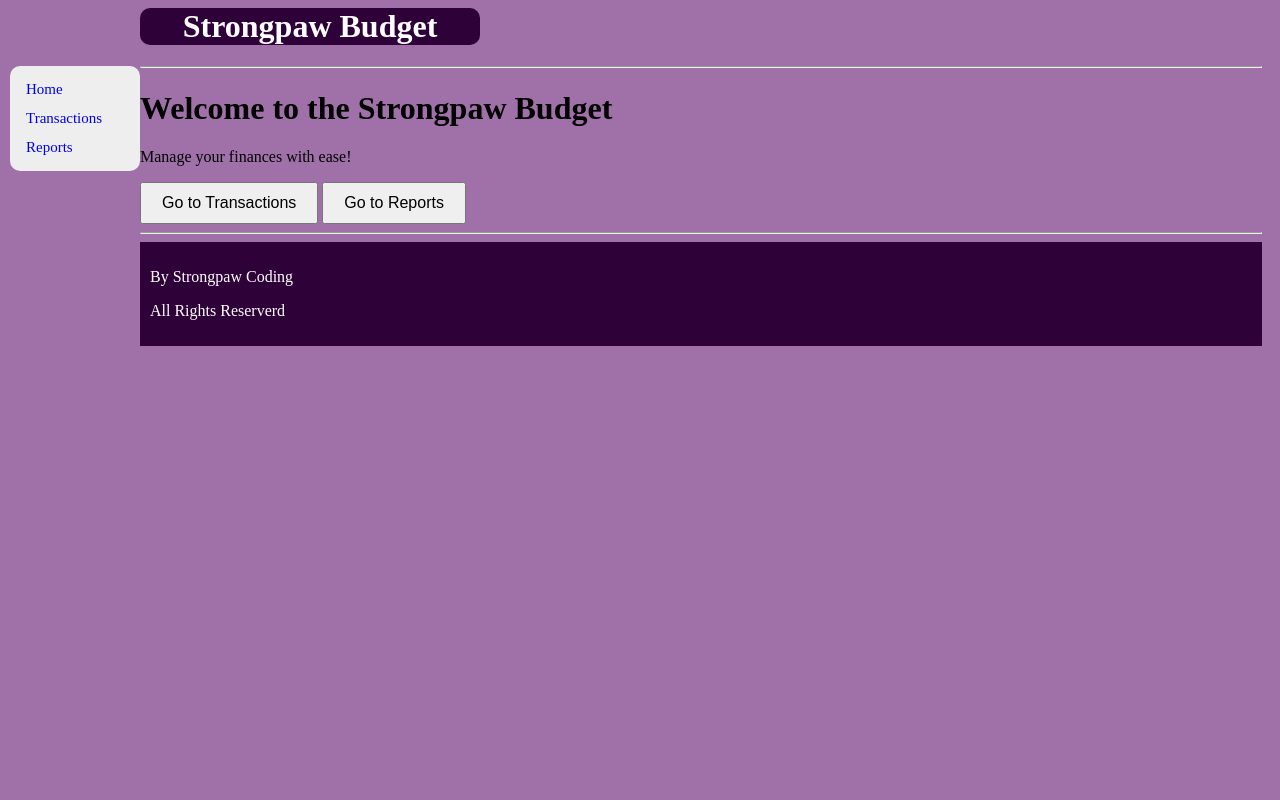
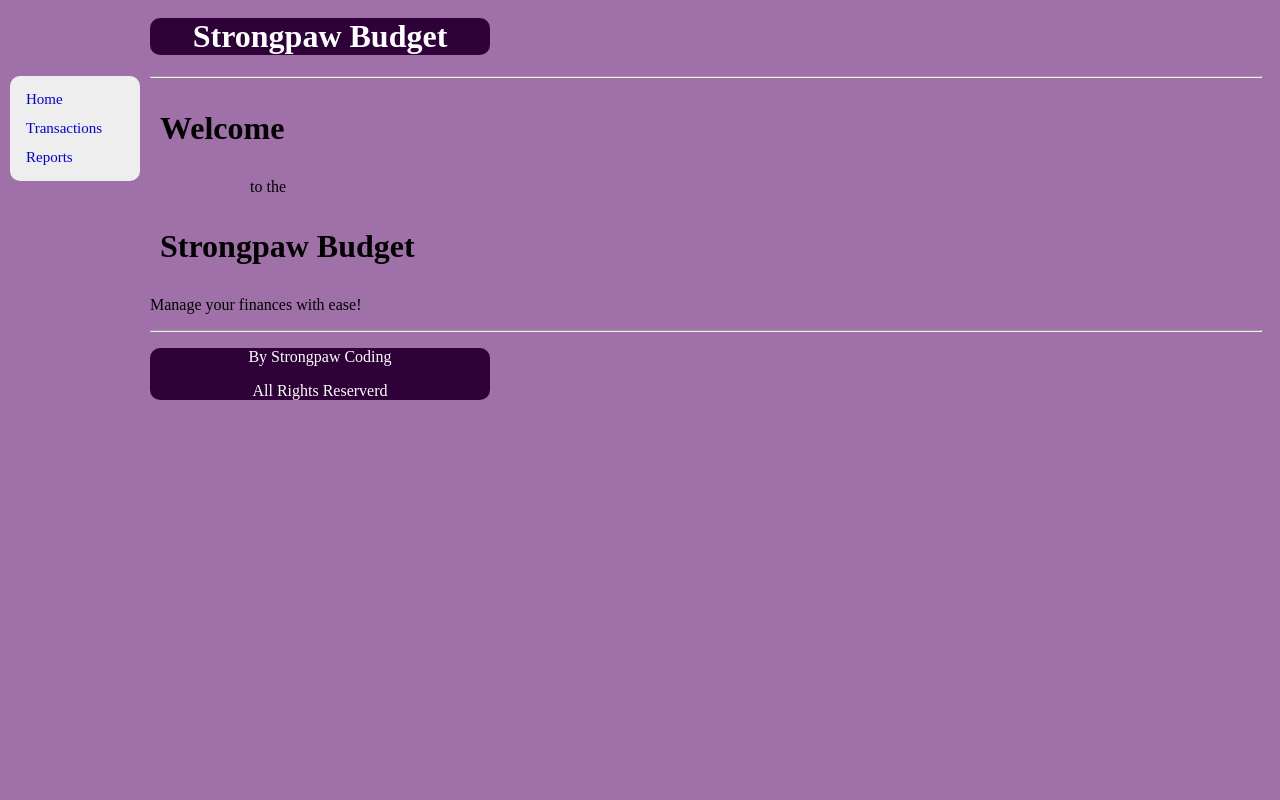
Before and after one commit to thieu-strongpaw/strongpaw_budget, a Django app: page / in a window 1280 px wide. Run offline with Django 5.2, Linux system fonts and the light colour scheme.

Commit message:
just moving some of the HTML around. Still unsure of how it work :'|

```diff
--- a/mainpage/templates/mainpage/mainpage.html
+++ b/mainpage/templates/mainpage/mainpage.html
@@ -2,16 +2,9 @@
 
 {% block page_content %}
 
-<h1>Welcome to the Strongpaw Budget</h1>
+<h1 style="padding: 10px;">Welcome</h1>
+<p style="margin-left: 100px;">to the</p>
+<h1 style="padding: 10px;">Strongpaw Budget</h1>
 <p>Manage your finances with ease!</p>
 
-<a href="{% url 'transactions_index' %}" class="no-underline">
-	<button class="button-style">Go to Transactions</button>
-</a>
-
-
-<a href="{% url 'reports_index' %}" class="no-underline">
-	<button class="button-style">Go to Reports</button>
-</a>
-
 {% endblock page_content %}
--- a/static/css/style.css
+++ b/static/css/style.css
@@ -8,19 +8,6 @@
 	padding: 10px 20px;
 	font-size: 16px;
 	cursor: pointer;
-}
-
-header {
-	background-color: #2E0138;
-	padding: 10px;
-	color: white;
-	border-radius: 10px;
-}
-
-footer {
-	background-color: #2E0138;
-	padding: 10px;
-	color: white;
 }
 
 nav {
@@ -101,15 +88,23 @@ th, td {
 }
 
 .container {
-	margin-left: 130px;
-	padding: 0px 10px;
+	margin-left: 140px;
+	padding: 10px 10px;
 }
 
 .header {
 	color: white;
 	background-color: #2E0138;
-	align: left;
+	align: center;
 	max-width: 340px;
 	border-radius: 10px;
 	text-align: center;
 }
+
+.foot {
+	background-color: #2E0138;
+	align: center;
+	max-width: 340;
+	padding: 10px;
+	color: white;
+}
--- a/templates/base.html
+++ b/templates/base.html
@@ -34,9 +34,9 @@
 
 	<hr>
 
-	<footer>
+	<div class="header">
 		<p>By Strongpaw Coding</p>
 		<p>All Rights Reserverd</p>
-	</footer>
+	</div>
 
 </html>
```
